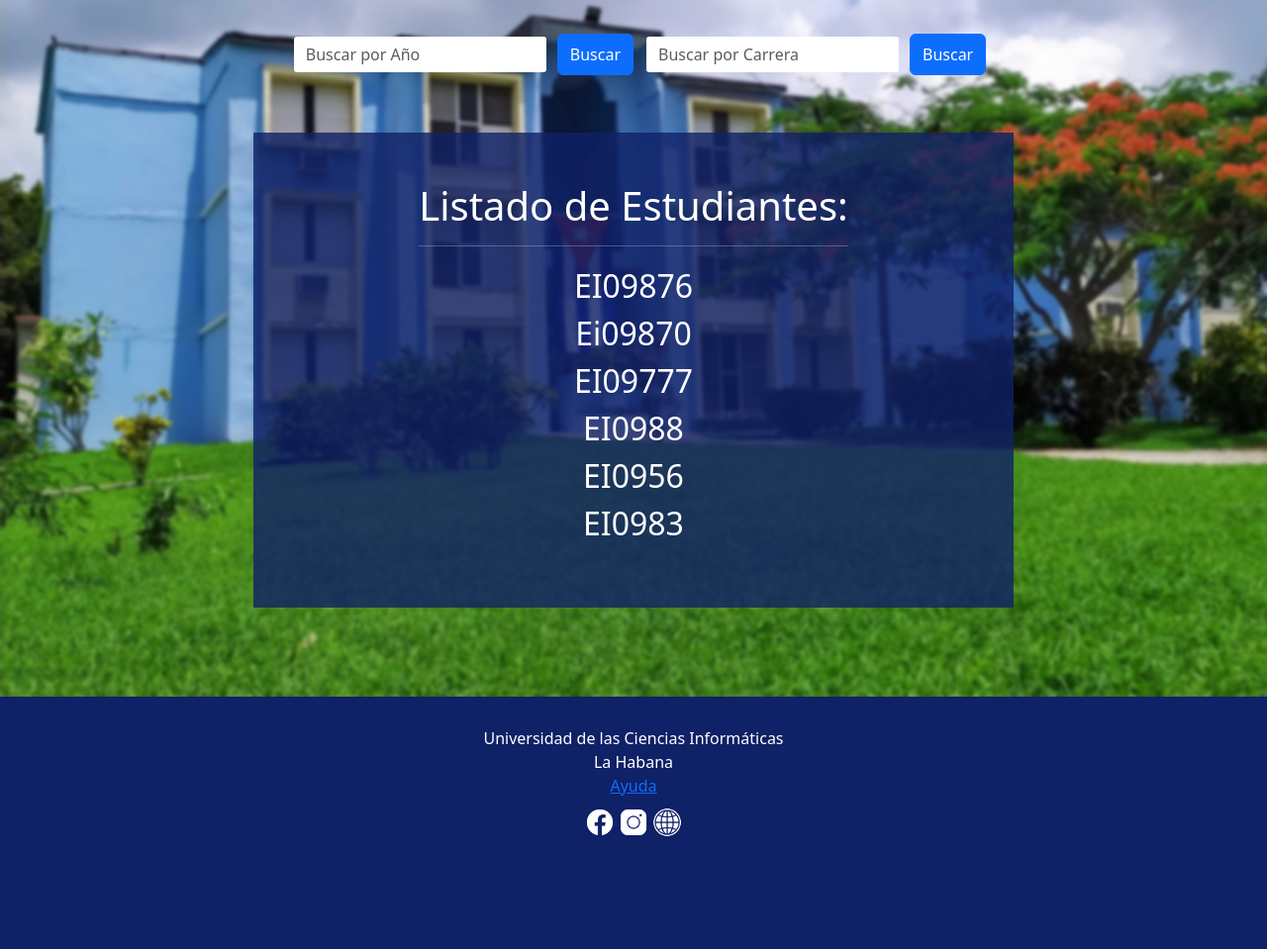
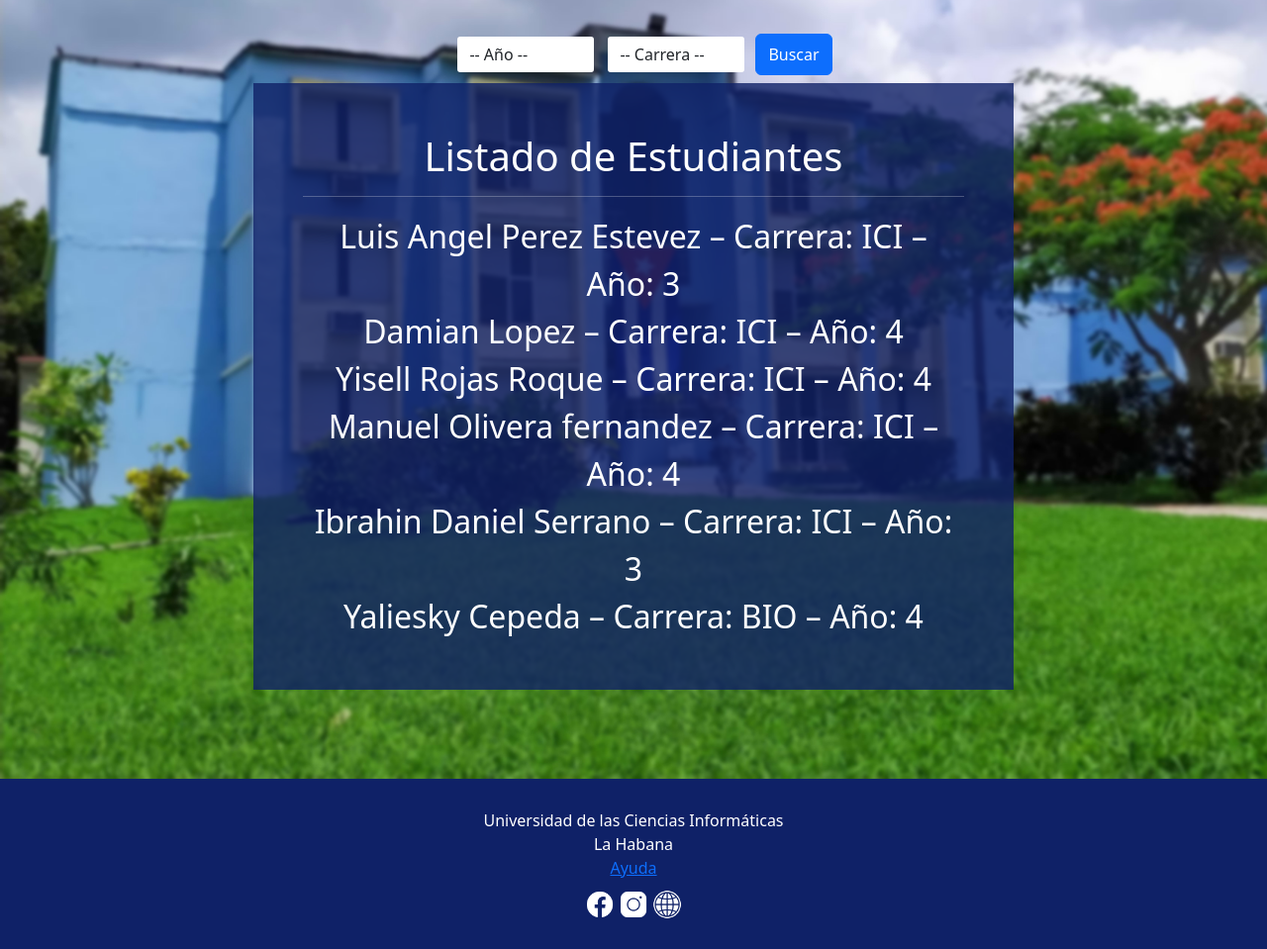
Before and after one commit to estevezluis816/sistema-gestion-becas, a Django app: page /inicio/listado_estudiantes/ in a window 1280 px wide. Shown: the part 66-1025 px from the top of the page at 99% size. Before the commit the page ends 911 px from the top, so only its background shows below. Run offline with Django 5.2, Linux system fonts and the light colour scheme; data comes from the database, SQL or seed files in the repository; both versions use the stored data as it was after the commit; parts of the project's set-up code (start-up, migrations or seed data) failed here and were passed over; some libraries are stand-ins or nearby versions.

Commit message:
Implementar Busquedas

```diff
--- a/Vicedecana/templates/estudiantes.html
+++ b/Vicedecana/templates/estudiantes.html
@@ -1,28 +1,66 @@
 {% extends "base.html" %}
-
 {% load static %}
 
 {% block content %}
 
-<!-- CONTENIDO -->
+<!-- BÚSQUEDA -->
 <div class="buscadores">
-    <form class="d-flex" role="search">
-        <input class="form-control me-2 search" type="search" placeholder="Buscar por Año" aria-label="Search">
-        <button class="btn btn-primary ano" type="submit">Buscar</button>
-    </form>
-    <form class="d-flex" role="search">
-        <input class="form-control me-2 search" type="search" placeholder="Buscar por Carrera" aria-label="Search">
-        <button class="btn btn-primary carrera" type="submit">Buscar</button>
+    <form class="d-flex" method="get">
+        <select name="ano" class="form-control me-2">
+            <option value="">-- Año --</option>
+            <option value="1" {% if ano == '1' %}selected{% endif %}>1ro</option>
+            <option value="2" {% if ano == '2' %}selected{% endif %}>2do</option>
+            <option value="3" {% if ano == '3' %}selected{% endif %}>3ro</option>
+            <option value="4" {% if ano == '4' %}selected{% endif %}>4to</option>
+        </select>
+
+        <select name="carrera" class="form-control me-2">
+            <option value="">-- Carrera --</option>
+            <option value="ICI" {% if carrera == 'ICI' %}selected{% endif %}>Ingeniería Informática</option>
+            <option value="BIO" {% if carrera == 'BIO' %}selected{% endif %}>Bioinformática</option>
+            <option value="CIBER" {% if carrera == 'CIBER' %}selected{% endif %}>Ciberseguridad</option>
+        </select>
+
+        <button class="btn btn-primary" type="submit">Buscar</button>
     </form>
 </div>
 
-<div class="blue special" style="margin: 200px auto 90px;">
+<!-- RESULTADOS -->
+<div class="blue special" style="margin: 150px auto 90px;">
     <div id="formulario" class="myForm">
-        <h1 class="display-3 encabezados">Listado de Estudiantes:</h1>
+
+        <h1 class="display-3 encabezados">
+            {% if ano or carrera %}
+                Resultados{% if ano %} por Año "{{ ano }}"{% endif %}{% if carrera %} en Carrera "{{ carrera }}"{% endif %}
+            {% else %}
+                Listado de Estudiantes
+            {% endif %}
+        </h1>
+
         <hr>
-        {% for estudiante in estudiantes %}
-        <a class="list-edif" href="{% url 'mostrar_estudiantes' estudiante.id %}">{{estudiante.id}}</a>
-        {% endfor %}
+
+        {% if estudiantes %}
+            {% for estudiante in estudiantes %}
+                <a class="list-edif" href="{% url 'mostrar_estudiantes' estudiante.id %}">
+                    {{ estudiante.full_name }} – Carrera: {{ estudiante.carrera }} – Año: {{ estudiante.grade }}
+                </a>
+            {% endfor %}
+        {% else %}
+            <p class="text-light text-center mt-4">
+                ⚠️ No se encontraron estudiantes
+                {% if ano or carrera %}
+                    {% if ano %} de <strong>{{ ano }}º año</strong>{% endif %}
+                    {% if carrera %} en <strong>{{ carrera }}</strong>{% endif %}
+                {% endif %}.
+            </p>
+        {% endif %}
+
+        {% if ano or carrera %}
+        <div class="text-center mt-4">
+            <a class="btn btn-secondary" href="{% url 'listado_estudiantes' %}">Volver al listado completo</a>
+        </div>
+        {% endif %}
+
     </div>
 </div>
 
--- a/Vicedecana/urls.py
+++ b/Vicedecana/urls.py
@@ -1,7 +1,6 @@
 from django.contrib import admin
 from django.urls import path, include
-from. import views
-
+from . import views  # Aquí corriges el punto también: 'from . import views' (espacio después de 'from')
 
 urlpatterns = [
     path('', views.inicio, name='inicio'),
@@ -15,5 +14,7 @@ urlpatterns = [
     path('editar_estudiantes/<str:id>/', views.editar_estudiantes, name='editar_estudiantes'),
     path('mostrar_estudiantes/<str:id>/', views.mostrar_estudiantes, name='mostrar_estudiantes'),
     path('eliminar_estudiantes/<str:id>/', views.eliminar_estudiantes, name='eliminar_estudiantes'),
-    # path('actualizar_Estudiante/<str:solapin>/', views.actualizar_Estudiante, name='Actualizar estudiante'),
+
+    # 🚀 AGREGA ESTA LÍNEA para que funcione la búsqueda
+    path('buscar/', views.buscar, name='buscar'),
 ]
--- a/Vicedecana/views.py
+++ b/Vicedecana/views.py
@@ -5,8 +5,6 @@ from django.shortcuts import render, redirect
 from .forms import EstudianteForm, EdificioForm
 from django.db import IntegrityError
 
-
-# Create your views here.
 
 def inicio(request):
     return render(request, "index.html")
@@ -17,7 +15,7 @@ def registro(request):
 
 
 def registrar_edificios(request):
-    if request.method =='POST':
+    if request.method == 'POST':
         form = EdificioForm(request.POST)
         if form.is_valid():
             form.save()
@@ -29,13 +27,13 @@ def registrar_edificios(request):
         form = EdificioForm()
         return render(request, "registroEdificios.html", {'form': form})
 
+
 def add_persona(request):
-
     return render(request, "anadirPersona.html")
 
 
 def registrar_estudiantes(request):
-    if request.method =='POST':
+    if request.method == 'POST':
         form = EstudianteForm(request.POST)
         if form.is_valid():
             form.save()
@@ -49,11 +47,10 @@ def registrar_estudiantes(request):
 
 
 def listado_edificios(request):
-    edificios= Edificios.objects.all()
-    return render(request, "edificios.html", {'edificios':edificios})
+    edificios = Edificios.objects.all()
+    return render(request, "edificios.html", {'edificios': edificios})
 
 
-# views.py
 def editar_edificios(request, numero):
     edificio = get_object_or_404(Edificios, pk=numero)
     if request.method == 'POST':
@@ -73,16 +70,30 @@ def editar_edificios(request, numero):
     return render(request, "editarEdificio.html", {'form': form})
 
 
+
 def listado_estudiantes(request):
     estudiantes = Estudiantes.objects.all()
-    return render(request, "estudiantes.html", {'estudiantes':estudiantes})
+
+    ano = request.GET.get('ano', '').strip()
+    carrera = request.GET.get('carrera', '').strip()
+
+    if ano:
+        estudiantes = estudiantes.filter(grade=ano)
+    if carrera:
+        estudiantes = estudiantes.filter(carrera__icontains=carrera)
+
+    return render(request, "estudiantes.html", {
+        'estudiantes': estudiantes,
+        'ano': ano,
+        'carrera': carrera
+    })
 
 
 def mostrar_estudiantes(request, id):
     try:
         estudiante = Estudiantes.objects.get(pk=id)
     except Estudiantes.DoesNotExist:
-        return render(request, "mostrarEstudiante.html", {'estudiante': estudiante})
+        return render(request, "mostrarEstudiante.html", {'estudiante': None})
     else:
         return render(request, "mostrarEstudiante.html", {'estudiante': estudiante})
 
@@ -110,3 +121,32 @@ def eliminar_estudiantes(request, id):
     estudiante = get_object_or_404(Estudiantes, pk=id)
     estudiante.delete()
     return redirect('listado_estudiantes')
+
+
+def buscar(request):
+    query = request.GET.get('q', '').strip()
+    query_ano = request.GET.get('ano', '').strip()
+    query_carrera = request.GET.get('carrera', '').strip()
+
+    estudiantes = Estudiantes.objects.all()
+    edificios = Edificios.objects.all()
+
+    if query:
+        estudiantes = estudiantes.filter(full_name__icontains=query) | estudiantes.filter(usuario__icontains=query)
+        edificios = edificios.filter(numero__icontains=query)
+
+    if query_ano:
+        estudiantes = estudiantes.filter(grade__icontains=query_ano)
+        edificios = Edificios.objects.filter(ano__icontains=query_ano)
+
+    if query_carrera:
+        estudiantes = estudiantes.filter(carrera__icontains=query_carrera)
+        edificios = Edificios.objects.filter(carrera__icontains=query_carrera)
+
+    return render(request, "buscar.html", {
+        'query': query,
+        'query_ano': query_ano,
+        'query_carrera': query_carrera,
+        'estudiantes': estudiantes.distinct(),
+        'edificios': edificios.distinct(),
+    })
```
Also changed, not shown: Vicedecana/forms.py (+40 -15 lines), Vicedecana/templates/buscar.html (added, +48 -0 lines), Vicedecana/templates/edificios.html (+7 -5 lines), Vicedecana/migrations/0001_initial.py, Vicedecana/migrations/0002_initial.py (deleted), Vicedecana/migrations/0003_alter_estudiantes_apartamento.py (deleted), Vicedecana/migrations/0004_alter_estudiantes_apartamento.py (deleted), Vicedecana/migrations/0005_rename_province_estudiantes_provinc.py (deleted), Vicedecana/migrations/0006_rename_provinc_estudiantes_province.py (deleted), Vicedecana/migrations/0007_remove_estudiantes_apartamento_delete_apartamentos.py (deleted), db.sqlite3.
